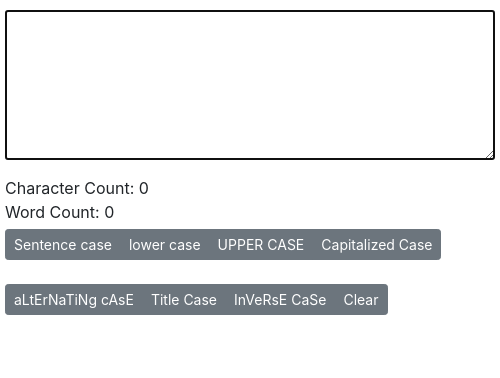
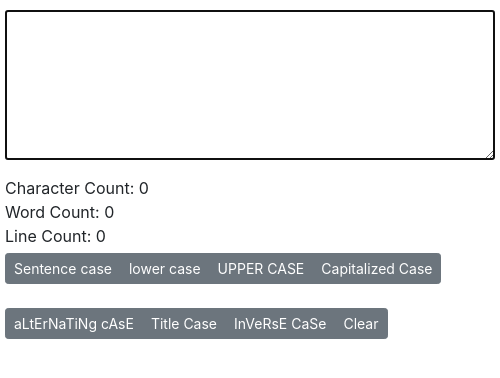
Before and after one commit to emtiajium/convert_case, an Electron app: page index.html in a window 500 px wide. Drawn offline with nearby package versions, Linux system fonts and the light colour scheme; no server answers.

Commit message:
#line-count

```diff
--- a/index.html
+++ b/index.html
@@ -14,6 +14,8 @@
       Character Count: <span id="character-count">0</span>
       <br />
       Word Count: <span id="word-count">0</span>
+      <br />
+      Line Count: <span id="line-count">0</span>
     </div>
 
     <div id="button-div">
```
